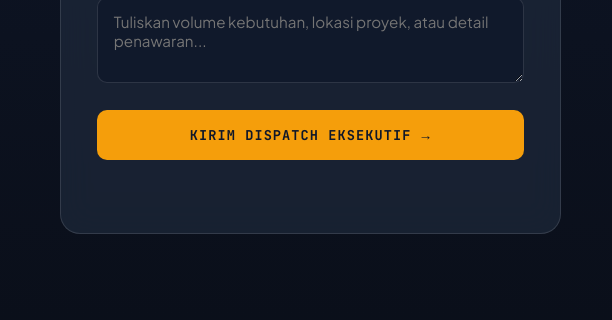
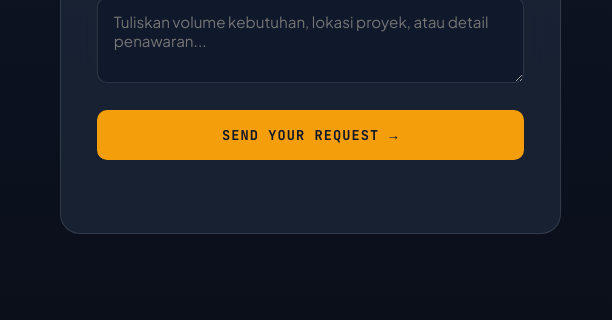
Before and after one commit to paruq1140/Paruq-Web, a plain HTML site: page index.html in a window 1280 px wide. Shown: the part 4981-5301 px from the top of the page, 668-1280 px from the left. Drawn offline with Linux system fonts and the light colour scheme.

Commit message:
Change button text from 'KIRIM DISPATCH EKSEKUTIF' to 'SEND YOUR REQUEST'

```diff
--- a/index.html
+++ b/index.html
@@ -400,7 +400,7 @@
                         <label for="senderMessage">RINGKASAN PROPOSAL</label>
                         <textarea id="senderMessage" rows="3" placeholder="Tuliskan volume kebutuhan, lokasi proyek, atau detail penawaran..." required></textarea>
                     </div>
-                    <button type="submit" class="submit-btn">KIRIM DISPATCH EKSEKUTIF <span>→</span></button>
+                    <button type="submit" class="submit-btn">SEND YOUR REQUEST <span>→</span></button>
                     <p class="form-feedback" id="formFeedback"></p>
                 </form>
             </div>
```
